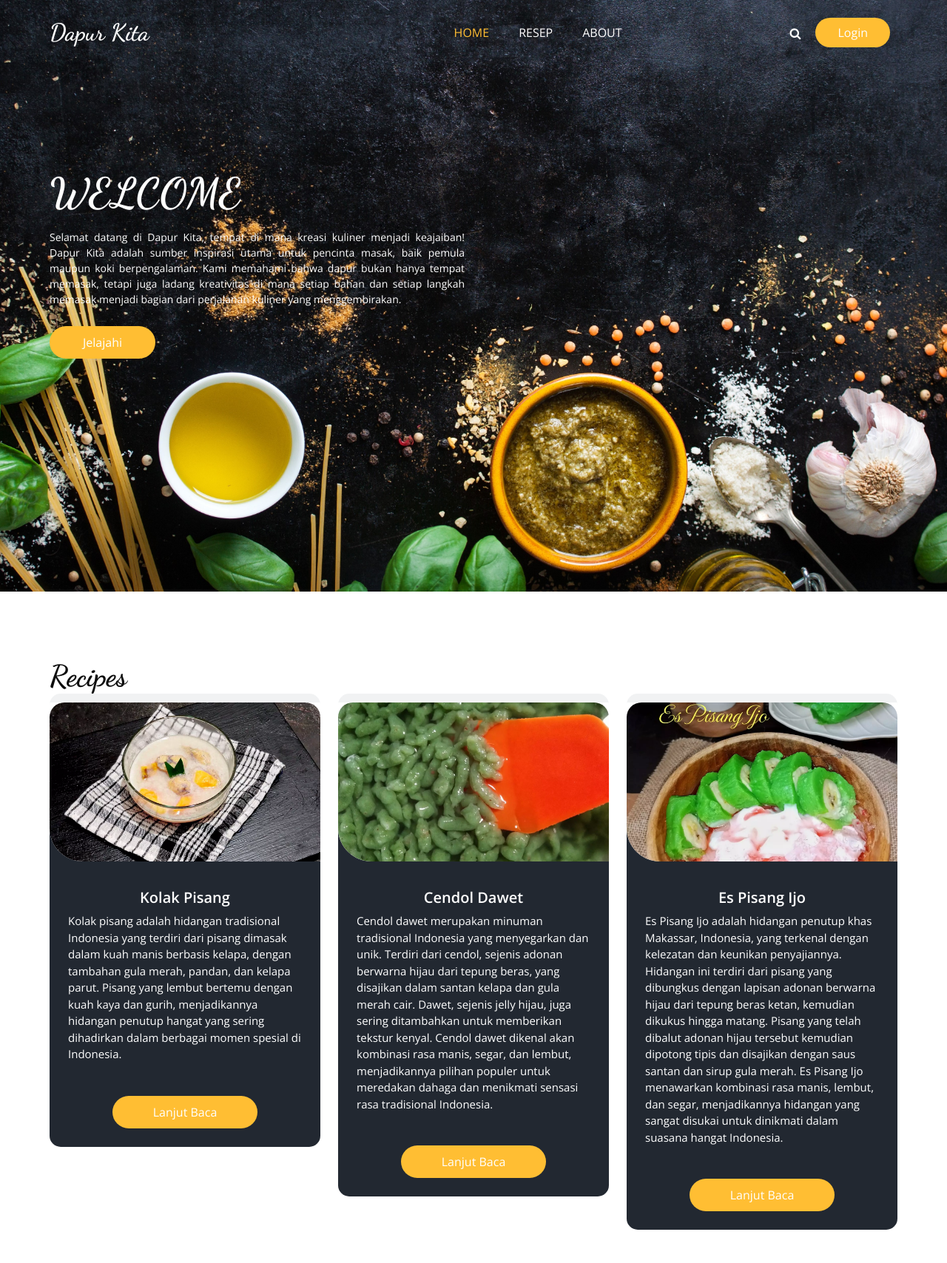
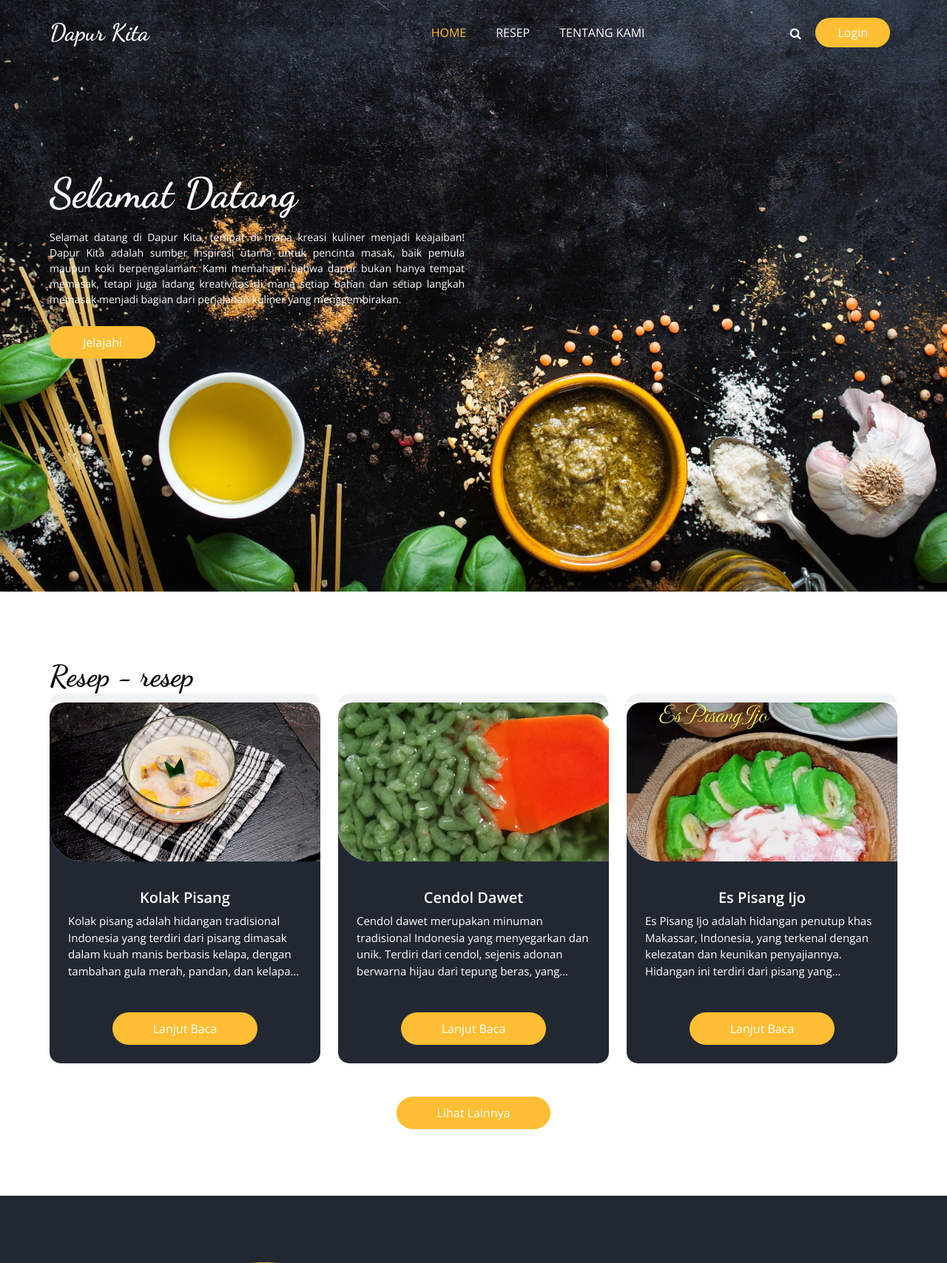
Before and after one commit to Simad9/ProjekAkhirWeb, a PHP site: page / in a window 1280 px wide. Shown: the top 1708 px of the page at 74% size. Run offline with PHP 8.4, Linux system fonts and the light colour scheme; data comes from the database, SQL or seed files in the repository; some libraries are stand-ins or nearby versions.

Commit message:
update file

```diff
--- a/about.php
+++ b/about.php
@@ -63,7 +63,7 @@
                 <a class="nav-link" href="menu.php">Resep</a>
               </li>
               <li class="nav-item active">
-                <a class="nav-link" href="about.php">About <span class="sr-only">(current)</span>
+                <a class="nav-link" href="about.php">Tentang Kami <span class="sr-only">(current)</span>
                 </a>
               </li>
             </ul>
--- a/aboutSudahLogin.php
+++ b/aboutSudahLogin.php
@@ -67,7 +67,7 @@
                 <a class="nav-link" href="menuSudahLogin.php">Resep</a>
               </li>
               <li class="nav-item active">
-                <a class="nav-link" href="#about">About</a>
+                <a class="nav-link" href="#about">Tentang Kami</a>
               </li>
             </ul>
 
--- a/detail.php
+++ b/detail.php
@@ -36,6 +36,7 @@
     <div class="d-flex gap-4">
       <a class="text-decoration-none text-light nav-item" href="homepage.php">Home</a>
       <a class="text-decoration-none text-light nav-item" href="menuSudahLogin.php">Resep</a>
+      <a class="text-decoration-none text-light nav-item" href="aboutSudahLogin.php">Tentang Kami</a>
     </div>
     <div class="d-flex justify-content-center align-items-center gap-3">
       <i class="bi bi-search fs-5 text-putih"></i>
--- a/detailBelumLogin.php
+++ b/detailBelumLogin.php
@@ -39,6 +39,7 @@
     <div class="d-flex gap-4">
       <a class="text-decoration-none text-light nav-item" href="index.php">Home</a>
       <a class="text-decoration-none text-light nav-item" href="menu.php">Resep</a>
+      <a class="text-decoration-none text-light nav-item" href="about.php">Tentang Kami</a>
     </div>
 
     <div class="user_option">
--- a/index.php
+++ b/index.php
@@ -21,6 +21,8 @@
   <link href="css/font-awesome.min.css" rel="stylesheet" />
   <link href="css/style.css" rel="stylesheet" />
   <link href="css/responsive.css" rel="stylesheet" />
+  <!-- CSS SENDIRI -->
+  <link href="style.css" rel="stylesheet" />
 </head>
 
 <body>
@@ -44,7 +46,7 @@
                 <a class="nav-link" href="menu.php">Resep</a>
               </li>
               <li class="nav-item">
-                <a class="nav-link" href="about.php">About</a>
+                <a class="nav-link" href="about.php">Tentang Kami</a>
               </li>
             </ul>
 
@@ -71,7 +73,7 @@
               <div class="row">
                 <div class="col-md-7 col-lg-6">
                   <div class="detail-box">
-                    <h1>WELCOME</h1>
+                    <h1>Selamat Datang</h1>
                     <p style="text-align: justify">
                       Selamat datang di Dapur Kita, tempat di mana kreasi
                       kuliner menjadi keajaiban! Dapur Kita adalah sumber
@@ -101,7 +103,7 @@
     <div class="container">
 
       <div class="heading_container text-center">
-        <h2>Recipes</h2>
+        <h2>Resep - resep</h2>
       </div>
 
       <div class="row">
@@ -136,7 +138,7 @@
       </div>
 
       <div class="text-center btn-box">
-        <a href="menu.php">Lanjut Baca</a>
+        <a href="menu.php">Lihat Lainnya</a>
       </div>
 
     </div>
@@ -168,7 +170,7 @@
               tentang berbagai bahan makanan, Dapur Kita adalah panduan
               lengkap Anda.
             </p>
-            <a href="about.php"> Read More </a>
+            <a href="about.php"> Lanjut Baca </a>
           </div>
         </div>
       </div>
--- a/menu.php
+++ b/menu.php
@@ -49,7 +49,7 @@
                 </a>
               </li>
               <li class="nav-item ">
-                <a class="nav-link" href="about.php">About </span>
+                <a class="nav-link" href="about.php">Tentang Kami </span>
                 </a>
               </li>
             </ul>
@@ -75,7 +75,7 @@
     <div class="container">
 
       <div class="heading_container text-center">
-        <h2>Recipes</h2>
+        <h2>Resep - resep</h2>
       </div>
 
       <div class="row">
--- a/menuSudahLogin.php
+++ b/menuSudahLogin.php
@@ -49,7 +49,7 @@
                 </a>
               </li>
               <li class="nav-item ">
-                <a class="nav-link" href="aboutSudahLogin.php">About</span>
+                <a class="nav-link" href="aboutSudahLogin.php">Tentang Kami</span>
                 </a>
               </li>
             </ul>
@@ -79,7 +79,7 @@
     <div class="container">
 
       <div class="heading_container text-center">
-        <h2>Recipes</h2>
+        <h2>Resep - resep</h2>
       </div>
 
       <div class="row">
```
Also changed, not shown: homepage.php (+5 -5 lines).
